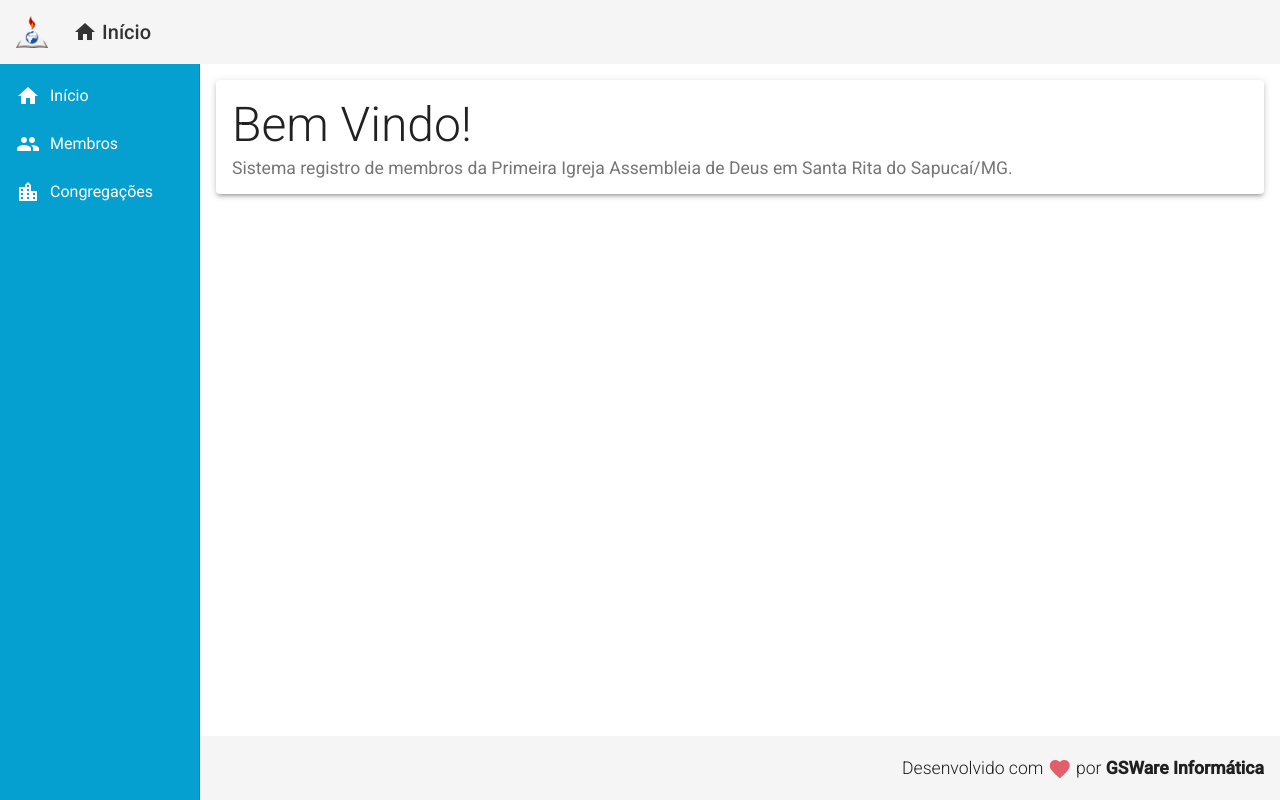
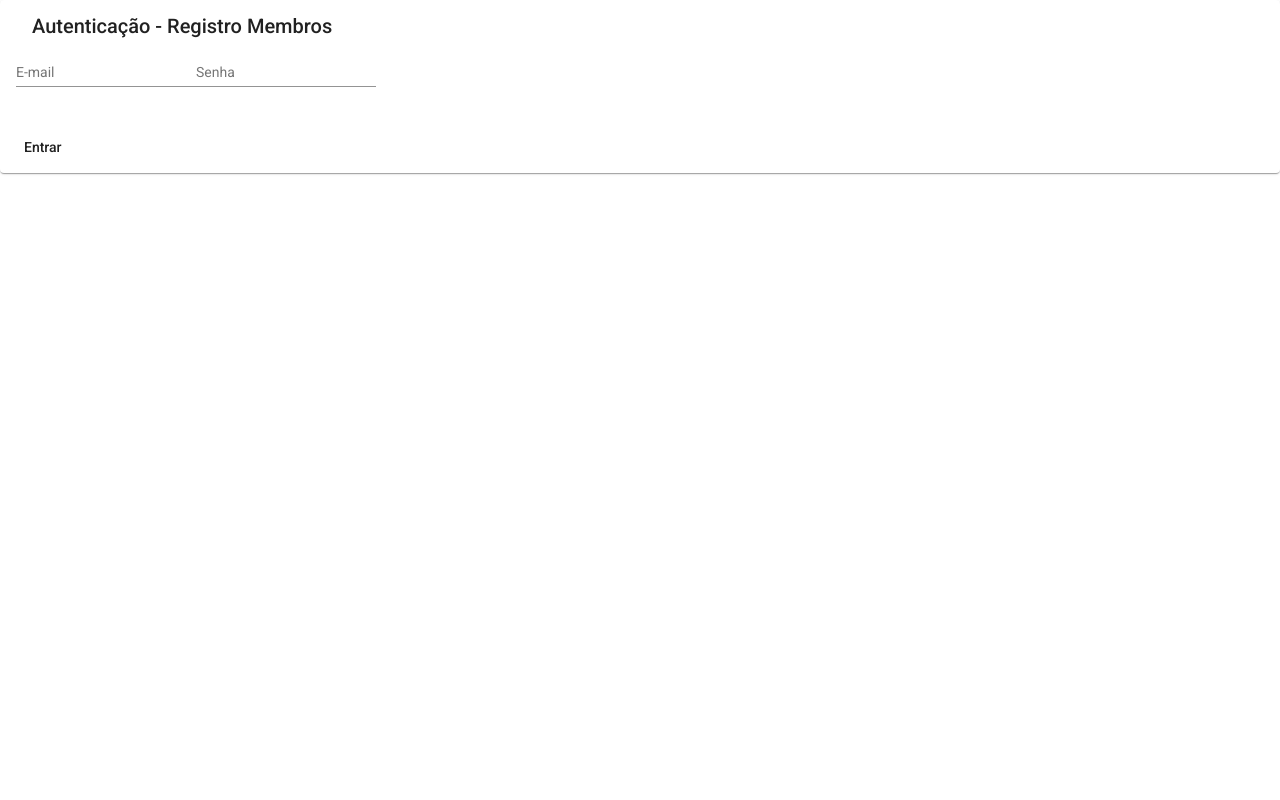
Before and after one commit to gabriel-mars/registro-membros, an Angular app in the folder registro-membros/: page / in a window 1280 px wide. Built offline with nearby package versions, Linux system fonts and the light colour scheme.

Commit message:
Rotas de login funcionais

```diff
--- a/registro-membros/src/app/app-routing.module.ts
+++ b/registro-membros/src/app/app-routing.module.ts
@@ -1,3 +1,4 @@
+import { LoginComponent } from './components/login/login.component';
 import { CongregacaoDeleteComponent } from './components/congregacao/congregacao-delete/congregacao-delete.component';
 import { CongregacaoUpdateComponent } from './components/congregacao/congregacao-update/congregacao-update.component';
 import { CongregacaoCrudComponent } from './views/congregacao-crud/congregacao-crud.component';
@@ -13,6 +14,10 @@ import { CongregacaoCreateComponent } from './components/congregacao/congregacao
 const routes: Routes = [
   {
     path: "",
+    component: LoginComponent
+  },
+  {
+    path: "home",
     component: HomeComponent
   },
   {
--- a/registro-membros/src/app/app.component.html
+++ b/registro-membros/src/app/app.component.html
@@ -1,3 +1,5 @@
-<app-header></app-header>
-<app-nav></app-nav>
-<app-footer></app-footer>
+<app-header *ngIf="mostrarComponente"></app-header>
+<app-nav *ngIf="mostrarComponente"></app-nav>
+<app-footer *ngIf="mostrarComponente"></app-footer>
+
+<app-login *ngIf="mostrarLogin"></app-login>
--- a/registro-membros/src/app/app.component.ts
+++ b/registro-membros/src/app/app.component.ts
@@ -1,4 +1,5 @@
-import { Component } from '@angular/core';
+import { LoginService } from './components/login/login.service';
+import { Component, OnInit } from '@angular/core';
 
 @Component({
   selector: 'app-root',
@@ -7,4 +8,19 @@ import { Component } from '@angular/core';
 })
 export class AppComponent {
   title = 'registro-membros';
+
+  mostrarComponente: boolean = false;
+  mostrarLogin: boolean = true;
+
+  constructor(private loginService: LoginService){}
+
+  ngOnInit(): void {
+    this.loginService.mostrarComponentesEmitter.subscribe(
+      show => this.mostrarComponente = show
+    );
+
+    this.loginService.mostrarLoginEmitter.subscribe(
+      show => this.mostrarLogin = show
+    );
+  }
 }
--- a/registro-membros/src/app/components/login/login.component.html
+++ b/registro-membros/src/app/components/login/login.component.html
@@ -1 +1,19 @@
-<p>login works!</p>
+<mat-card class="example-card">
+    <mat-card-header>
+      <mat-card-title>Autenticação - Registro Membros</mat-card-title>
+    </mat-card-header>
+    <mat-card-content>
+        <form>
+            <mat-form-field>
+                <input matInput placeholder="E-mail" [(ngModel)] = "usuario.email" name="email"/>
+            </mat-form-field>
+
+            <mat-form-field>
+                <input matInput placeholder="Senha" [(ngModel)] = "usuario.senha" name="senha"/>
+            </mat-form-field>
+        </form>
+    </mat-card-content>
+    <mat-card-actions>
+      <button mat-button (click)="login()">Entrar</button>
+    </mat-card-actions>
+</mat-card>
--- a/registro-membros/src/app/components/login/login.component.ts
+++ b/registro-membros/src/app/components/login/login.component.ts
@@ -1,3 +1,5 @@
+import { LoginService } from './login.service';
+import { Usuario } from './usuario.model';
 import { Component, OnInit } from '@angular/core';
 
 @Component({
@@ -7,9 +9,20 @@ import { Component, OnInit } from '@angular/core';
 })
 export class LoginComponent implements OnInit {
 
-  constructor() { }
+  mostrarLogin: boolean = true;
+
+  usuario: Usuario = {
+    nome: '',
+    email: '',
+    senha: ''
+  }
+
+  constructor(private loginService: LoginService) { }
 
   ngOnInit(): void {
   }
 
+  login(): void {
+    this.loginService.fazerLogin(this.usuario);
+  }
 }
--- a/registro-membros/src/app/components/login/login.service.ts
+++ b/registro-membros/src/app/components/login/login.service.ts
@@ -1,7 +1,9 @@
+import { Router } from '@angular/router';
+import { Usuario } from './usuario.model';
 import { Observable, EMPTY } from 'rxjs';
 import { HttpClient } from '@angular/common/http';
 import { MatSnackBar } from '@angular/material/snack-bar';
-import { Injectable } from '@angular/core';
+import { Injectable, EventEmitter } from '@angular/core';
 
 @Injectable({
   providedIn: 'root'
@@ -10,7 +12,13 @@ export class LoginService {
 
   baseUrl = "http://localhost:3001/usuarios";
 
-  constructor(private snackBar: MatSnackBar, private http: HttpClient) { }
+  mostrarComponentesEmitter = new EventEmitter<boolean>();
+  mostrarLoginEmitter = new EventEmitter<boolean>();
+
+  constructor(
+    private snackBar: MatSnackBar,
+    private http: HttpClient,
+    private router: Router ) { }
 
   showMessage(msg: string, isError: boolean = false): void {
     this.snackBar.open(msg, 'X', {
@@ -21,6 +29,13 @@ export class LoginService {
     });
   }
 
+  fazerLogin(usuario: Usuario): void {
+
+    this.mostrarComponentesEmitter.emit(true);
+    this.mostrarLoginEmitter.emit(false);
+    this.router.navigate(['/home']);
+  }
+
   errorHandler(e: any): Observable<any> {
     this.showMessage('Ocorreu um erro!', true);
     return EMPTY;
--- a/registro-membros/src/app/components/template/header/header.component.html
+++ b/registro-membros/src/app/components/template/header/header.component.html
@@ -1,6 +1,6 @@
 <mat-toolbar class="header mat-elevation-z4">
     <span>
-        <a routerLink="/">
+        <a routerLink="/home">
             <img class="logo" src="assets/img/logo.png" alt="logo">
         </a>
     </span>
--- a/registro-membros/src/app/components/template/nav/nav.component.html
+++ b/registro-membros/src/app/components/template/nav/nav.component.html
@@ -2,7 +2,7 @@
     <mat-sidenav class="sidenav" mode="side" opened
         fixedInViewport="true" fixedTopGap="64">
         <mat-nav-list class="nav-list">
-            <a mat-list-item routerLink="/">
+            <a mat-list-item routerLink="/home">
                 <i class="material-icons">
                     home
                 </i>
--- a/registro-membros/src/app/views/home/home.component.ts
+++ b/registro-membros/src/app/views/home/home.component.ts
@@ -1,3 +1,4 @@
+import { LoginService } from './../../components/login/login.service';
 import { HeaderService } from './../../components/template/header/header.service';
 import { Component, OnInit } from '@angular/core';
 
@@ -8,7 +9,7 @@ import { Component, OnInit } from '@angular/core';
 })
 export class HomeComponent implements OnInit {
 
-  constructor(private headerService: HeaderService) {
+  constructor(private headerService: HeaderService, private loginService: LoginService) {
     headerService.headerData = {
       title: 'Início',
       icon: 'home',
@@ -17,6 +18,6 @@ export class HomeComponent implements OnInit {
   }
 
   ngOnInit(): void {
+
   }
-
 }
```
